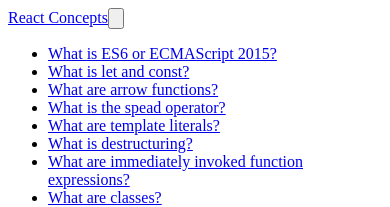
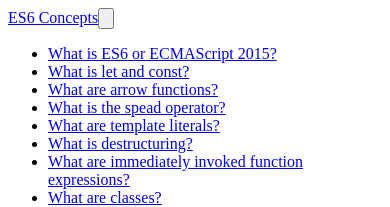
Before and after one commit to drbzyx/es6-concepts, a Next.js app in the folder app/: page /collections in a window 390 px wide. Shown: the top 207 px of the page. Built offline with nearby package versions, Linux system fonts and the light colour scheme.

Commit message:
Fix mobile title

```diff
--- a/app/components/MenuMobile.js
+++ b/app/components/MenuMobile.js
@@ -50,7 +50,7 @@
       <div className="bg-green-800 text-gray-100 flex justify-between md:hidden">
         <Link href="/">
           <a className="block p-4 text-white font-bold">
-            <span className="text-2xl font-bold">React Concepts</span>
+            <span className="text-2xl font-bold">ES6 Concepts</span>
           </a>
         </Link>
         <button
```
